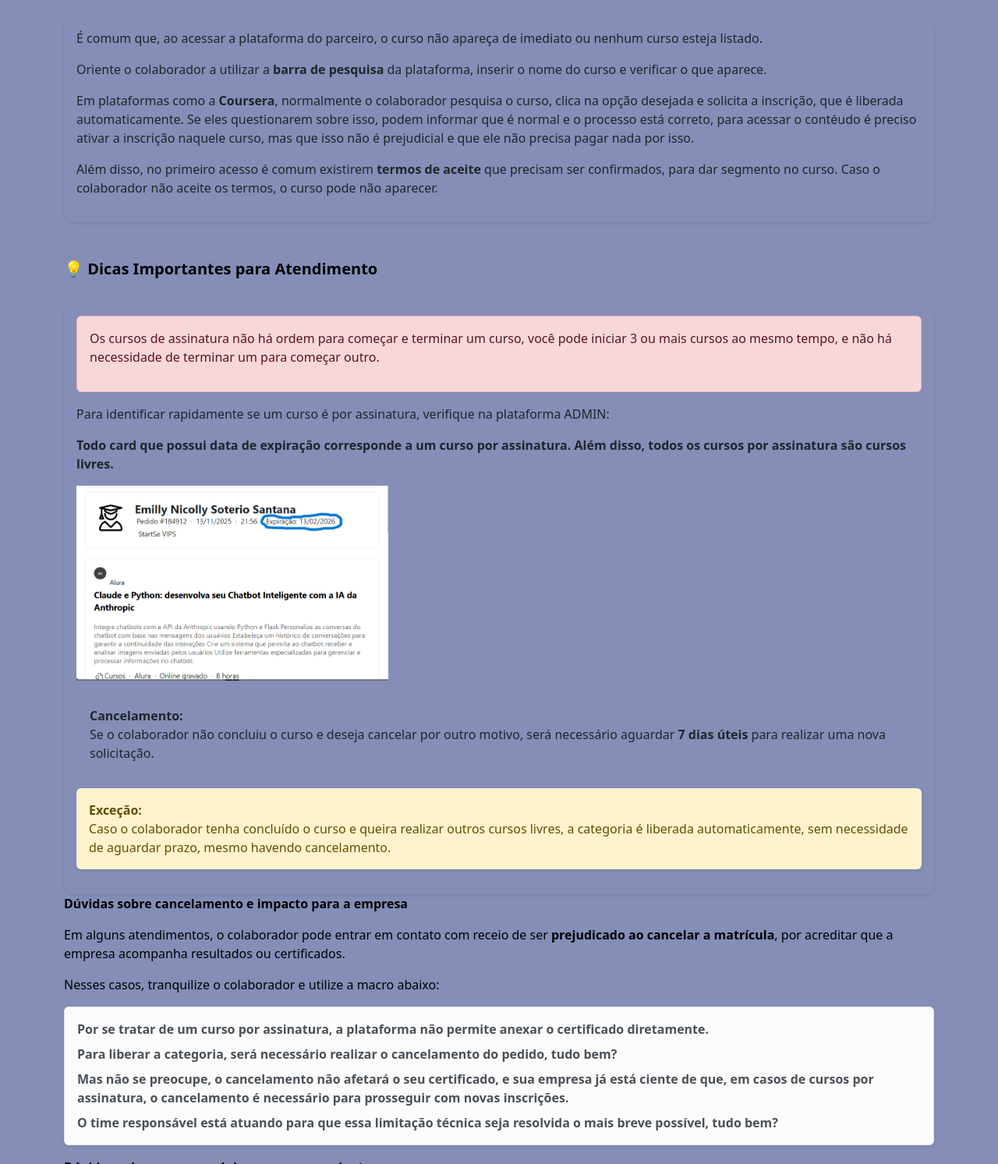
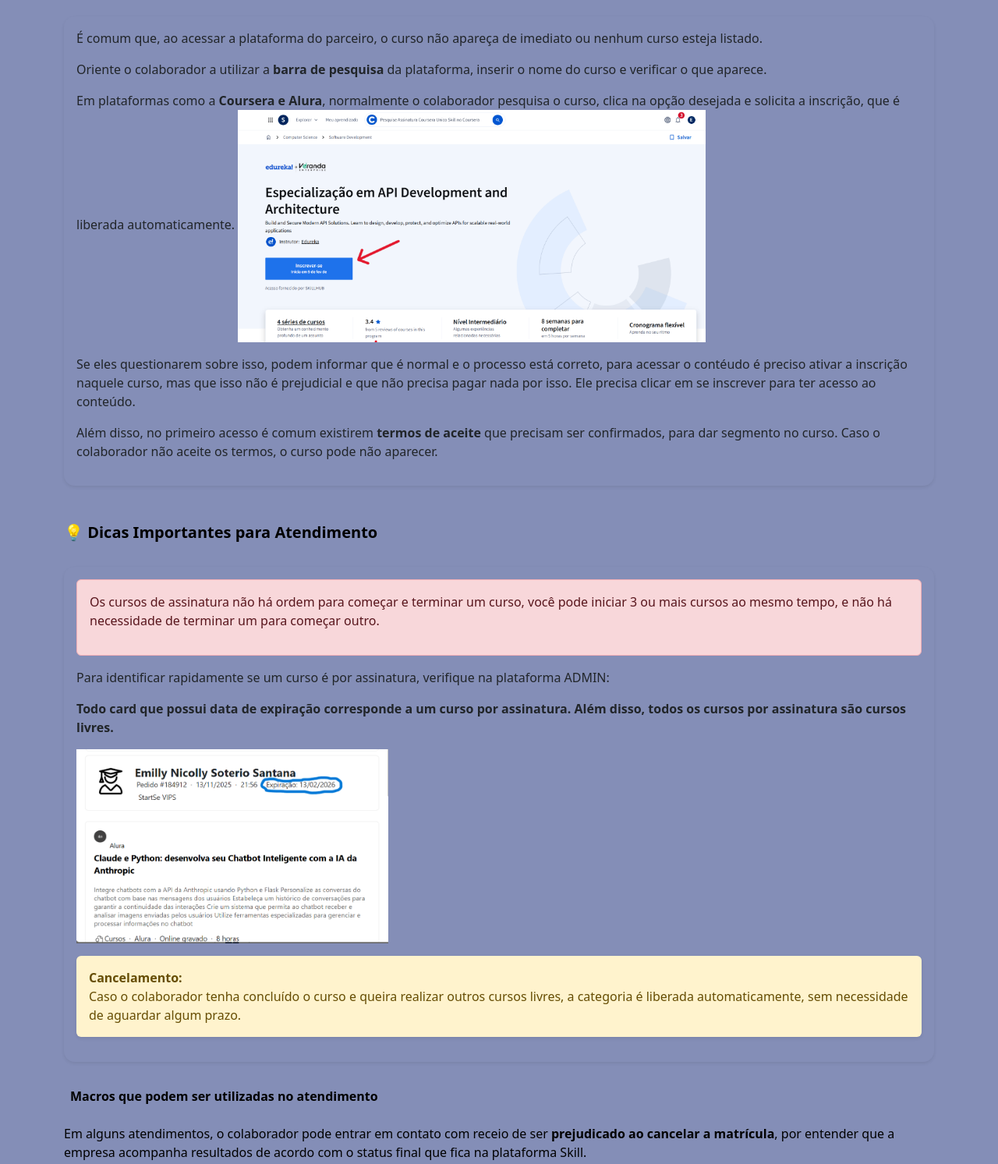
Before and after one commit to E-Nicollyy/skill, a plain HTML site: page Assinatura/ass.html in a window 1280 px wide. Shown: the part 2612-4105 px from the top of the page at 78% size. Drawn offline with nearby package versions, Linux system fonts and the light colour scheme.

Commit message:
estacio4

```diff
--- a/Assinatura/ass.html
+++ b/Assinatura/ass.html
@@ -197,9 +197,17 @@
                     </p>
 
                     <p>
-                        Em plataformas como a <strong>Coursera</strong>, normalmente o colaborador
+                        Em plataformas como a <strong>Coursera e Alura</strong>, normalmente o colaborador
                         pesquisa o curso, clica na opção desejada e solicita a inscrição,
-                        que é liberada automaticamente. Se eles questionarem sobre isso, podem informar que é normal e o processo está correto, para acessar o contéudo é preciso ativar a inscrição naquele curso, mas que isso não é prejudicial e que ele não precisa pagar nada por isso.
+                        que é liberada automaticamente.
+
+                        <img src="./incricao2.png" alt="" width="600px">
+
+                    </p>
+
+                    <p>
+                    Se eles questionarem sobre isso, podem informar que é normal e o processo está correto, para acessar o contéudo é preciso ativar a inscrição naquele curso, mas que isso não é prejudicial e que não precisa pagar nada por isso. Ele precisa clicar em se inscrever para ter acesso ao conteúdo.
+
                     </p>
 
                     <p class="mt-3">
@@ -241,35 +249,27 @@
                         <img src="./expiracao2.png" alt="" width="400px">
                     </div>
 
-                    <div class="alert alert-orange mt-3">
-                        <strong>Cancelamento:</strong>
-                        <p class="mb-0">
-                            Se o colaborador não concluiu o curso e deseja cancelar por outro motivo,
-                            será necessário aguardar <strong>7 dias úteis</strong>
-                            para realizar uma nova solicitação.
-                        </p>
-                    </div>
 
                     <div class="alert alert-warning border-0 shadow-sm mt-3">
-                        <strong>Exceção:</strong>
+                        <strong>Cancelamento:</strong>
                         <p class="mb-0">
                             Caso o colaborador tenha concluído o curso e queira realizar
                             outros cursos livres, a categoria é liberada automaticamente,
-                            sem necessidade de aguardar prazo, mesmo havendo cancelamento.
+                            sem necessidade de aguardar algum prazo.
                         </p>
                     </div>
                 </div>
             </div>
 
 
-<p class="fw-semibold">
-   Dúvidas sobre cancelamento e impacto para a empresa
+<p class="fw-semibold p-2 mt-4">
+Macros que podem ser utilizadas no atendimento
 </p>
 
 <p>
   Em alguns atendimentos, o colaborador pode entrar em contato com receio de ser
-  <strong>prejudicado ao cancelar a matrícula</strong>, por acreditar que a empresa
-  acompanha resultados ou certificados.
+  <strong>prejudicado ao cancelar a matrícula</strong>, por entender que a empresa
+  acompanha resultados de acordo com o status final que fica na plataforma Skill.
 </p>
 
 <p>
```
Also changed, not shown: Estacio copy/estacio2.html (+1 -1 lines), Assinatura/incricao2.png (added), Assinatura/inscricao.png (added).
